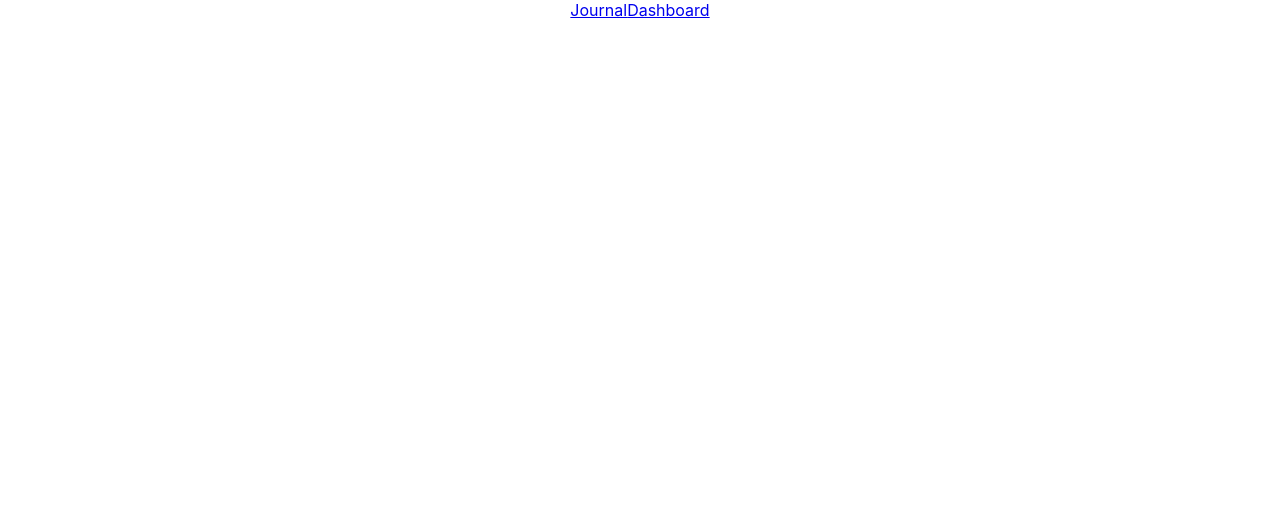
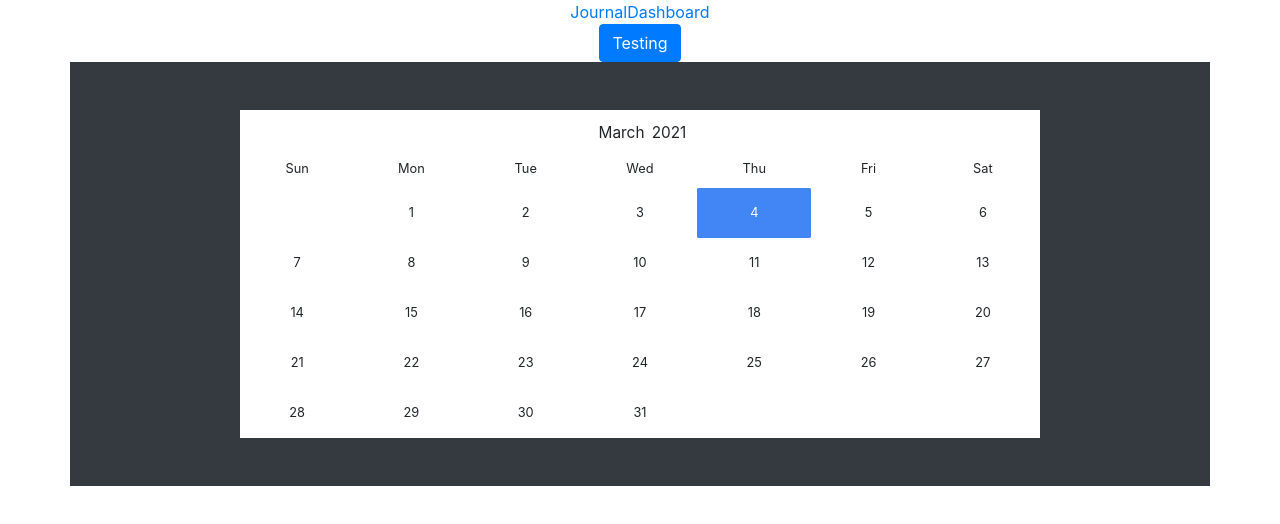
Before and after one commit to Project3NicoSeamusSelina/MindfulnessApp, a React (Create React App) app in the folder client/: page /calendar in a window 1280 px wide. Shown: the top 524 px of the page. Built offline with nearby package versions, Linux system fonts and the light colour scheme.

Commit message:
calendar created

```diff
--- a/client/src/App.js
+++ b/client/src/App.js
@@ -1,17 +1,27 @@
+import React from 'react'
 import './App.css';
 import WelcomePage from "./Components/WelcomePage/WelcomePage"
 import NavBar from './Components/NavBar/NavBar.jsx'
 import Dashboard from './Components/Dashboard/Dashboard'
 import Journal from './Components/Journal/Journal'
+import Calendar from './Components/Calendar/Calendar'
+import Button from 'react-bootstrap/Button';
 import { BrowserRouter, Route, Link } from "react-router-dom";
+import 'bootstrap/dist/css/bootstrap.min.css';
+
+
+
 
 function App() {
   return (
     <div className="App">
       {/* <NavBar /> */}
       <WelcomePage />
+      <Button>Testing</Button>
+      <Calendar />
       <Route exact path='/dashboard' component={Dashboard} />
       <Route exact path='/journal' component={Journal} />
+      {/* <Route exact path='/calendar' component={Calendar} /> */}
     </div>
   );
 }
--- /dev/null
+++ b/client/src/Components/Calendar/Calendar.css
@@ -0,0 +1,114 @@
+ .calendar-container,
+.calendar,
+.calendar-header,
+td,
+tr {
+    padding: 0;
+    margin: 0;
+
+
+}
+
+
+
+.calendar-container {
+    /* border: 2px solid skyblue; */
+    display: flex;
+    justify-content: center;
+    align-content: center;
+
+    height: 38vh;
+}
+
+.calendar {
+    background-color: white;
+    border-spacing: 0;
+    border-collapse: collapse;
+    width: 100vh;
+    height: 10vh;
+
+}
+
+.calendar-header {
+    /* border-bottom: 1px dashed skyblue; */
+    font-size: 1.6em;
+}
+
+.calendar-header td {
+    border-spacing: 0;
+    padding-left: 5px;
+
+
+}
+
+.day,
+.empty-slot,
+.week-day {
+    text-align: center;
+    height: 40px;
+
+}
+
+.week-day {
+    font-size: 0.8em;
+}
+
+.day {
+    font-size: 0.8em;
+}
+
+.day {
+    cursor: pointer;
+    width: 40px;
+    height: 50px;
+    line-height: 24px;
+}
+
+.current-day {
+    background-color: #4285f4;
+    width: 28px;
+    height: 28px;
+    line-height: 28px;
+    border-radius: 2%;
+    color: white;
+}
+.selected-day {
+    background-color:yellow;
+    width: 28px;
+    height: 28px;
+    line-height: 28px;
+    border-radius: 2%;
+    color: black;
+}
+
+.month-popup {
+    position: absolute;
+    padding: 5px;
+    background: white;
+    border: 2px solid skyblue;
+}
+
+.month-popup div {
+    padding: 0.3em;
+}
+
+.nav-month {
+    position: absolute;
+    top: 0.6em;
+    font-size: 0.6em;
+    right:3px;
+}
+
+
+.editor-year {
+    max-width: 3.6em;
+}
+
+.label-month,
+.label-year {
+    font-size: 0.6em;
+}
+
+.label-month {
+    cursor: pointer;
+}
--- /dev/null
+++ b/client/src/Components/Calendar/Calendar.jsx
@@ -0,0 +1,275 @@
+import React from "react";
+import moment from 'moment';
+import 'moment-timezone';
+import './Calendar.css';
+import 'bootstrap/dist/css/bootstrap.min.css';
+import Button from 'react-bootstrap/Button';
+import { FontAwesomeIcon } from '@fortawesome/react-fontawesome'
+import { faCoffee } from '@fortawesome/free-solid-svg-icons'
+// import '../node_modules/font-awesome/css/font-awesome.min.css';
+
+
+export default class Calendar extends React.Component {
+  state = {
+      dateContext: moment(),
+      today: moment(),
+      showMonthPopup: false,
+      showYearPopup: false,
+      selectedDay: null
+  }
+
+  constructor(props) {
+      super(props);
+      this.width = props.width || "350px";
+      this.style = props.style || {};
+      this.style.width = this.width; // add this
+  }
+
+
+  weekdays = moment.weekdays(); //["Sunday", "Monday", "Tuesday", "Wednessday", "Thursday", "Friday", "Saturday"]
+  weekdaysShort = moment.weekdaysShort(); // ["Sun", "Mon", "Tue", "Wed", "Thu", "Fri", "Sat"]
+  months = moment.months();
+
+  year = () => {
+      return this.state.dateContext.format("Y");
+  }
+  month = () => {
+      return this.state.dateContext.format("MMMM");
+  }
+  daysInMonth = () => {
+      return this.state.dateContext.daysInMonth();
+  }
+  currentDate = () => {
+      console.log("currentDate: ", this.state.dateContext.get("date"));
+      return this.state.dateContext.get("date");
+  }
+  currentDay = () => {
+      return this.state.dateContext.format("D");
+  }
+
+  firstDayOfMonth = () => {
+      let dateContext = this.state.dateContext;
+      let firstDay = moment(dateContext).startOf('month').format('d'); // Day of week 0...1..5...6
+      return firstDay;
+  }
+
+  setMonth = (month) => {
+      let monthNo = this.months.indexOf(month);
+      let dateContext = Object.assign({}, this.state.dateContext);
+      dateContext = moment(dateContext).set("month", monthNo);
+      this.setState({
+          dateContext: dateContext
+      });
+  }
+
+  nextMonth = () => {
+      let dateContext = Object.assign({}, this.state.dateContext);
+      dateContext = moment(dateContext).add(1, "month");
+      this.setState({
+          dateContext: dateContext
+      });
+      this.props.onNextMonth && this.props.onNextMonth();
+  }
+
+  prevMonth = () => {
+      let dateContext = Object.assign({}, this.state.dateContext);
+      dateContext = moment(dateContext).subtract(1, "month");
+      this.setState({
+          dateContext: dateContext
+      });
+      this.props.onPrevMonth && this.props.onPrevMonth();
+  }
+
+  onSelectChange = (e, data) => {
+      this.setMonth(data);
+      this.props.onMonthChange && this.props.onMonthChange();
+
+  }
+  SelectList = (props) => {
+      let popup = props.data.map((data) => {
+          return (
+              <div key={data}>
+                  <a href="#" onClick={(e)=> {this.onSelectChange(e, data)}}>
+                      {data}
+                  </a>
+              </div>
+          );
+      });
+
+      return (
+          <div className="month-popup">
+              {popup}
+          </div>
+      );
+  }
+
+  onChangeMonth = (e, month) => {
+      this.setState({
+          showMonthPopup: !this.state.showMonthPopup
+      });
+  }
+
+  MonthNav = () => {
+      return (
+          <span className="label-month"
+              onClick={(e)=> {this.onChangeMonth(e, this.month())}}>
+              {this.month()}
+              {this.state.showMonthPopup &&
+               <this.SelectList data={this.months} />
+              }
+          </span>
+      );
+  }
+
+  showYearEditor = () => {
+      this.setState({
+          showYearNav: true
+      });
+  }
+
+  setYear = (year) => {
+      let dateContext = Object.assign({}, this.state.dateContext);
+      dateContext = moment(dateContext).set("year", year);
+      this.setState({
+          dateContext: dateContext
+      })
+  }
+  onYearChange = (e) => {
+      this.setYear(e.target.value);
+      this.props.onYearChange && this.props.onYearChange(e, e.target.value);
+  }
+
+  onKeyUpYear = (e) => {
+      if (e.which === 13 || e.which === 27) {
+          this.setYear(e.target.value);
+          this.setState({
+              showYearNav: false
+          })
+      }
+  }
+
+  YearNav = () => {
+      return (
+          this.state.showYearNav ?
+          <input
+              defaultValue = {this.year()}
+              className="editor-year"
+              ref={(yearInput) => { this.yearInput = yearInput}}
+              onKeyUp= {(e) => this.onKeyUpYear(e)}
+              onChange = {(e) => this.onYearChange(e)}
+              type="number"
+              placeholder="year"/>
+          :
+          <span
+              className="label-year"
+              onDoubleClick={(e)=> { this.showYearEditor()}}>
+              {this.year()}
+          </span>
+      );
+  }
+
+  onDayClick = (e, day) => {
+      this.setState({
+          selectedDay: day
+      }, () => {
+          console.log("SELECTED DAY: ", this.state.selectedDay);
+      });
+
+      this.props.onDayClick && this.props.onDayClick(e, day);
+  }
+
+  render() {
+      // Map the weekdays i.e Sun, Mon, Tue etc as <td>
+      let weekdays = this.weekdaysShort.map((day) => {
+          return (
+              <td key={day} className="week-day">{day}</td>
+          )
+      });
+
+      let blanks = [];
+      for (let i = 0; i < this.firstDayOfMonth(); i++) {
+          blanks.push(<td key={i * 80} className="emptySlot">
+              {""}
+              </td>
+          );
+      }
+
+      console.log("blanks: ", blanks);
+
+      let daysInMonth = [];
+      for (let d = 1; d <= this.daysInMonth(); d++) {
+          let className = (d == this.currentDay() ? "day current-day": "day");
+          let selectedClass = (d == this.state.selectedDay ? " selected-day " : "")
+          daysInMonth.push(
+              <td key={d} className={className + selectedClass} >
+                  <span onClick={(e)=>{this.onDayClick(e, d)}}>{d}</span>
+              </td>
+          );
+      }
+
+
+      console.log("days: ", daysInMonth);
+
+      var totalSlots = [...blanks, ...daysInMonth];
+      let rows = [];
+      let cells = [];
+
+      totalSlots.forEach((row, i) => {
+          if ((i % 7) !== 0) {
+              cells.push(row);
+          } else {
+              let insertRow = cells.slice();
+              rows.push(insertRow);
+              cells = [];
+              cells.push(row);
+          }
+          if (i === totalSlots.length - 1) {
+              let insertRow = cells.slice();
+              rows.push(insertRow);
+          }
+      });
+
+      let trElems = rows.map((d, i) => {
+          return (
+              <tr key={i*100}>
+                  {d}
+              </tr>
+          );
+      })
+
+      return (
+        <div className="container bg-dark d-flex justify-content-center pt-5 pb-5">
+          <div className="">
+              <table className="calendar">
+                  <thead>
+                      <tr className="calendar-header">
+                      <th scope="row"></th>
+                          <td colSpan="5">
+                              <this.MonthNav />
+                              {" "}
+                              <this.YearNav />
+                          </td>
+                          <td colSpan="2" className="nav-month">
+                                <i className="prev fa fa-fw fa-chevron-left"
+                                    onClick={(e)=> {this.prevMonth()}}>
+                                </i>
+                                <i className="prev fa fa-fw fa-chevron-right"
+                                    onClick={(e)=> {this.nextMonth()}}>
+                                </i>
+
+                          </td>
+                      </tr>
+                  </thead>
+                  <tbody>
+                      <tr>
+                          {weekdays}
+                      </tr>
+                      {trElems}
+                  </tbody>
+              </table>
+
+          </div>
+          </div>
+      );
+  }
+}
```
Also changed, not shown: client/package.json (+8 -0 lines), 1 other file (tests, documents, lock files or other folders).
